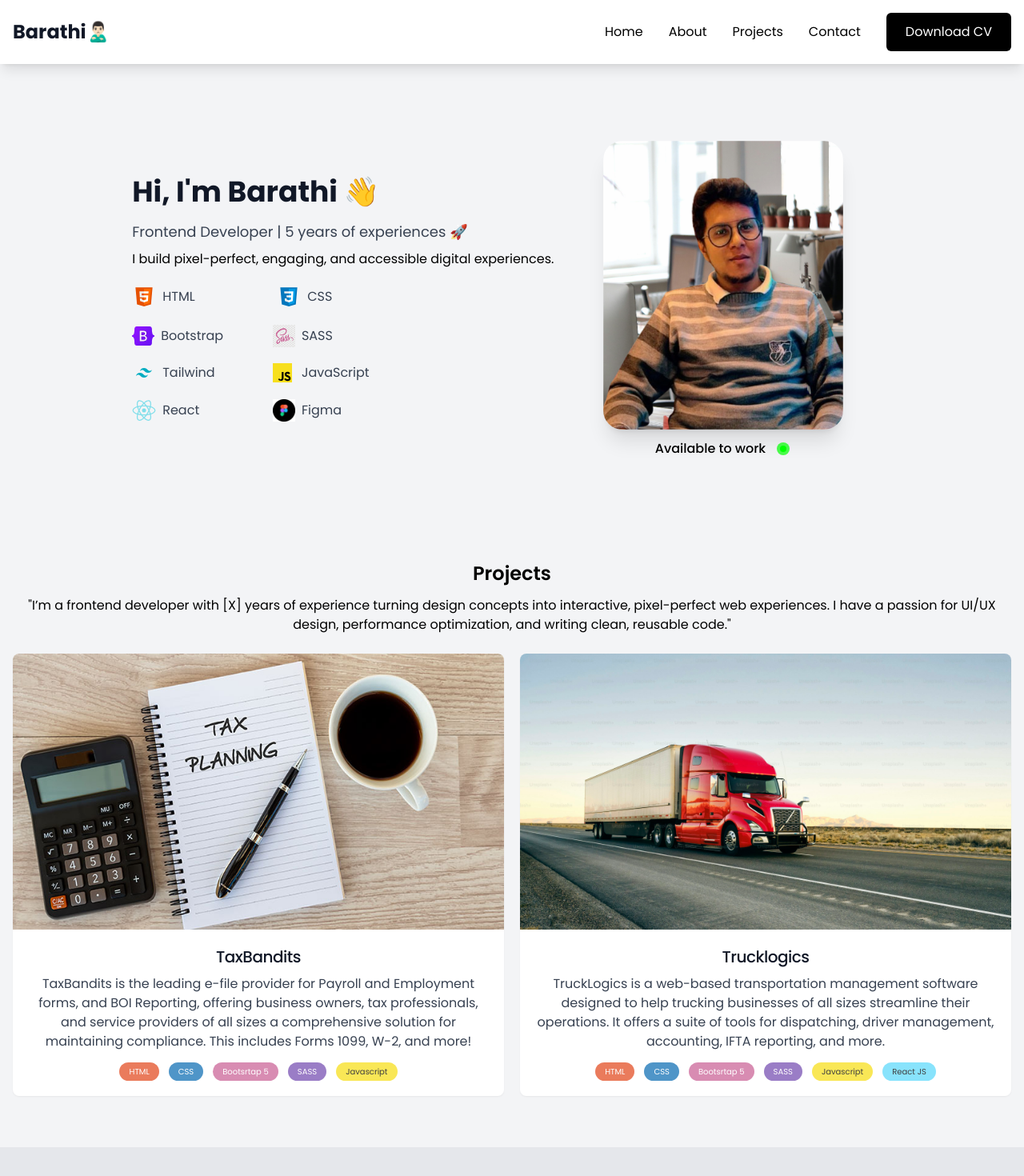
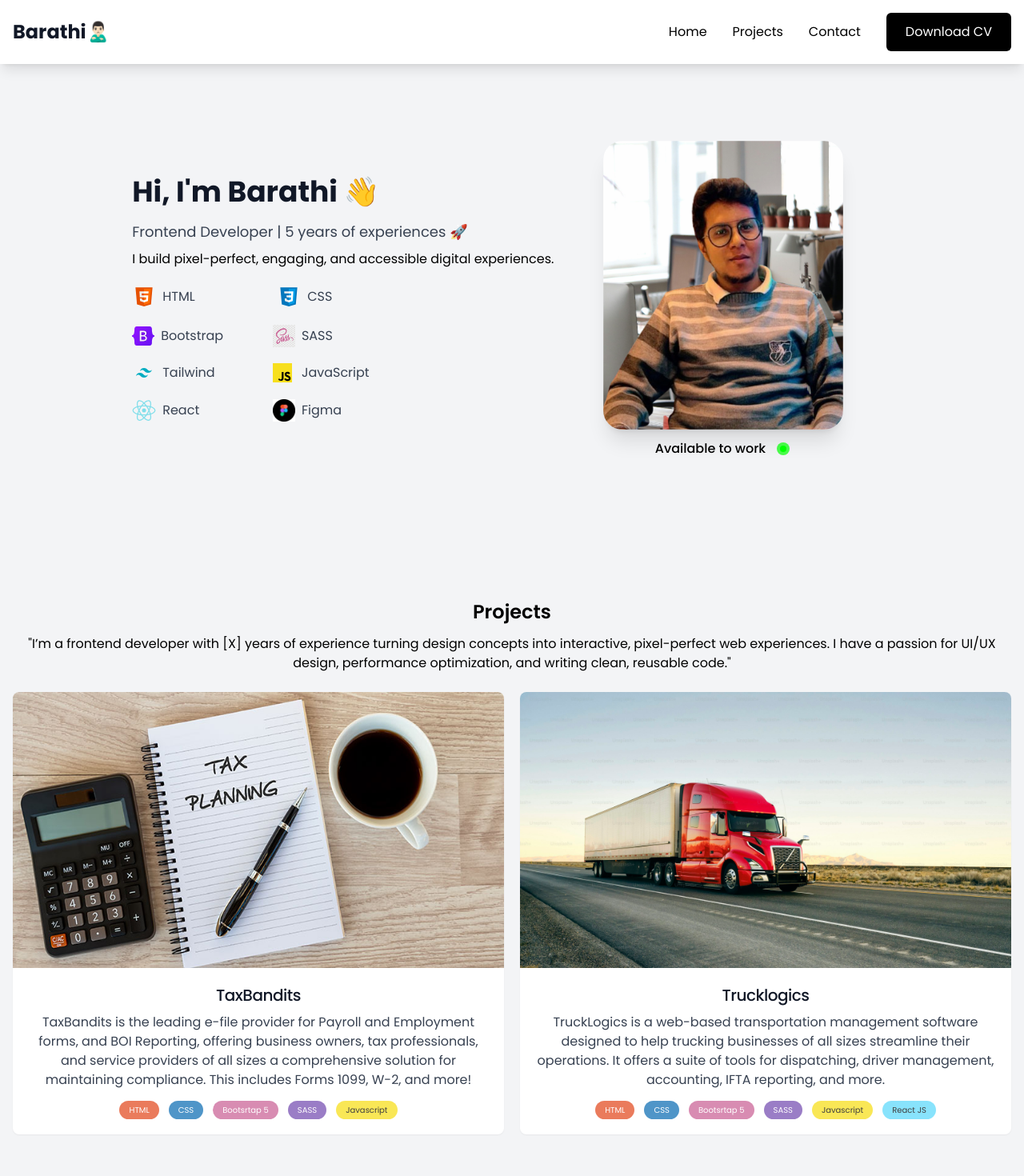
Before and after one commit to VickyBarathi/my-portfolio, a React (Create React App) app: page / in a window 1280 px wide. Shown: the top 1470 px of the page at 80% size. Built offline with nearby package versions, Linux system fonts and the light colour scheme.

Commit message:
bookmark added

```diff
--- a/src/components/About.js
+++ b/src/components/About.js
@@ -3,8 +3,8 @@
 const About = () => {
 
   return (
-    <section className="w-full py-16 bg-gray-100">
-    <div className="max-w-7xl mx-auto px-4">
+    <section className="w-full py-16 bg-gray-100 pt-28" id='projects'>
+    <div className="max-w-7xl mx-auto px-4 ">
        <h2 className='text-center text-2xl font-semibold mb-3'data-aos="fade-down">Projects</h2>
       <p className='text-center mb-6' data-aos="fade-up">"I’m a frontend developer with [X] years of experience turning design concepts into interactive, pixel-perfect web experiences. I have a passion for UI/UX design, performance optimization, and writing clean, reusable code."</p>
               <div className='grid grid-cols-12 mt-3 text-center justify-center flex gap-5'>
--- a/src/components/Banner.js
+++ b/src/components/Banner.js
@@ -3,7 +3,7 @@
 const Banner = () => {
 
   return (
-    <section className="w-full py-16 bg-gray-100 pt-44" >
+    <section className="w-full py-16 bg-gray-100 pt-44" id="home">
     <div className="max-w-7xl mx-auto px-4">
       <div className="grid grid-cols-12">
         <div className="col-span-10 col-start-2 grid grid-cols-10 gap-4 items-center">
--- a/src/components/Contact.js
+++ b/src/components/Contact.js
@@ -2,7 +2,7 @@
 const Contact = () => {
 
   return (
-    <section className="w-full py-16 bg-gray-200" >
+    <section className="w-full py-16 bg-gray-200" id='contact'>
     <div className="max-w-7xl mx-auto px-4">
        <h2 className='text-center text-2xl font-semibold mb-3' data-aos="fade-down">Contact me</h2>
       <p className='text-center mb-6' data-aos="fade-up">"Let’s build something great together!"</p>
--- a/src/components/Header.js
+++ b/src/components/Header.js
@@ -1,7 +1,7 @@
 import React from 'react';
 
 const Header = () => {
-  const navLinks = ['Home', 'About', 'Projects', 'Contact'];
+  const navLinks = ['Home', 'Projects', 'Contact'];
 
   return (
     <header className="fixed top-0 left-0 w-full bg-white shadow-lg z-50">
--- a/src/index.css
+++ b/src/index.css
@@ -14,3 +14,6 @@
   font-family: source-code-pro, Menlo, Monaco, Consolas, 'Courier New',
     monospace;
 }
+html {
+  scroll-behavior: smooth;
+}
```
